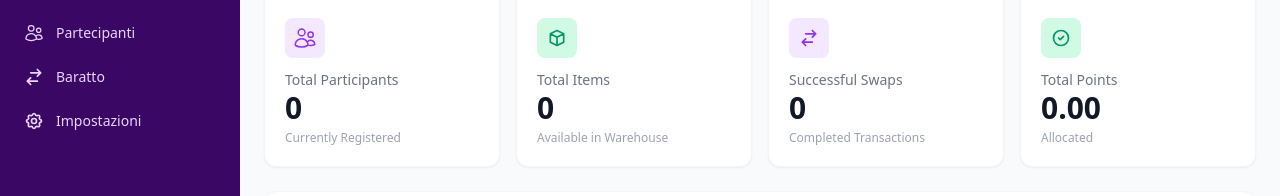
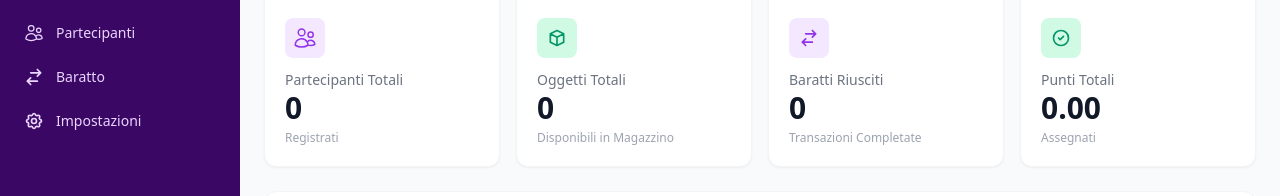
Before and after one commit to marcotondi/swappingscout, a SvelteKit app: page / in a window 1280 px wide. Shown: the part 155-351 px from the top of the page. Built offline with nearby package versions, Linux system fonts and the light colour scheme.

Commit message:
feat(i18n): complete Italian localization of UI labels
- translate metric cards on dashboard to Italian
- translate statistics banner on baratto page
- rename consumatore to partecipante for consistent terminology

```diff
--- a/src/routes/+page.svelte
+++ b/src/routes/+page.svelte
@@ -34,9 +34,9 @@
             </svg>
 					</div>
 				</div>
-				<p class="text-sm text-gray-500">Total Participants</p>
+				<p class="text-sm text-gray-500">Partecipanti Totali</p>
 				<p class="text-3xl font-bold text-gray-900">{$consumers.length}</p>
-				<p class="text-xs text-gray-400 mt-1">Currently Registered</p>
+				<p class="text-xs text-gray-400 mt-1">Registrati</p>
 			</div>
 		</div>
 
@@ -51,9 +51,9 @@
 						</svg>
 					</div>
 				</div>
-				<p class="text-sm text-gray-500">Total Items</p>
+				<p class="text-sm text-gray-500">Oggetti Totali</p>
 				<p class="text-3xl font-bold text-gray-900">{$objects.length}</p>
-				<p class="text-xs text-gray-400 mt-1">Available in Warehouse</p>
+				<p class="text-xs text-gray-400 mt-1">Disponibili in Magazzino</p>
 			</div>
 		</div>
 
@@ -68,9 +68,9 @@
 						</svg>
 					</div>
 				</div>
-				<p class="text-sm text-gray-500">Successful Swaps</p>
+				<p class="text-sm text-gray-500">Baratti Riusciti</p>
 				<p class="text-3xl font-bold text-gray-900">{$results.length}</p>
-				<p class="text-xs text-gray-400 mt-1">Completed Transactions</p>
+				<p class="text-xs text-gray-400 mt-1">Transazioni Completate</p>
 			</div>
 		</div>
 
@@ -85,9 +85,9 @@
 						</svg>
 					</div>
 				</div>
-				<p class="text-sm text-gray-500">Total Points</p>
+				<p class="text-sm text-gray-500">Punti Totali</p>
 				<p class="text-3xl font-bold text-gray-900">{totalPoints.toFixed(2)}</p>
-				<p class="text-xs text-gray-400 mt-1">Allocated</p>
+				<p class="text-xs text-gray-400 mt-1">Assegnati</p>
 			</div>
 		</div>
 	</div>
--- a/src/routes/baratto/+page.svelte
+++ b/src/routes/baratto/+page.svelte
@@ -153,13 +153,13 @@
 						<svg class="w-5 h-5" fill="none" stroke="currentColor" viewBox="0 0 24 24">
 							<path stroke-linecap="round" stroke-linejoin="round" stroke-width="2" d="M9 12l2 2 4-4m6 2a9 9 0 11-18 0 9 9 0 0118 0z"/>
 						</svg>
-						<span class="font-medium">Success Rate: {successRate}%</span>
+						<span class="font-medium">Tasso di Successo: {successRate}%</span>
 					</div>
 					<div class="flex items-center gap-2">
 						<svg class="w-5 h-5" fill="none" stroke="currentColor" viewBox="0 0 24 24">
 							<path stroke-linecap="round" stroke-linejoin="round" stroke-width="2" d="M9 12l2 2 4-4m6 2a9 9 0 11-18 0 9 9 0 0118 0z"/>
 						</svg>
-						<span class="font-medium">Total Points: {totalPoints.toFixed(0)}</span>
+						<span class="font-medium">Punti Totali: {totalPoints.toFixed(0)}</span>
 					</div>
 				</div>
 			{/if}
--- a/src/routes/consumatori/+page.svelte
+++ b/src/routes/consumatori/+page.svelte
@@ -109,7 +109,7 @@
 			c.name.toLowerCase() === name.trim().toLowerCase() && c.id !== editingId
 		);
 		if (existing) {
-			error = 'Esiste già un consumatore con questo nome';
+			error = 'Esiste già un partecipante con questo nome';
 			return false;
 		}
 
@@ -141,7 +141,7 @@
 	}
 
 	async function removeConsumer(id: number) {
-		if (!confirm('Sei sicuro di voler eliminare questo consumatore?')) return;
+		if (!confirm('Sei sicuro di voler eliminare questo partecipante?')) return;
 		await deleteConsumer(id);
 		$consumers = await getAllConsumers();
 	}
```
